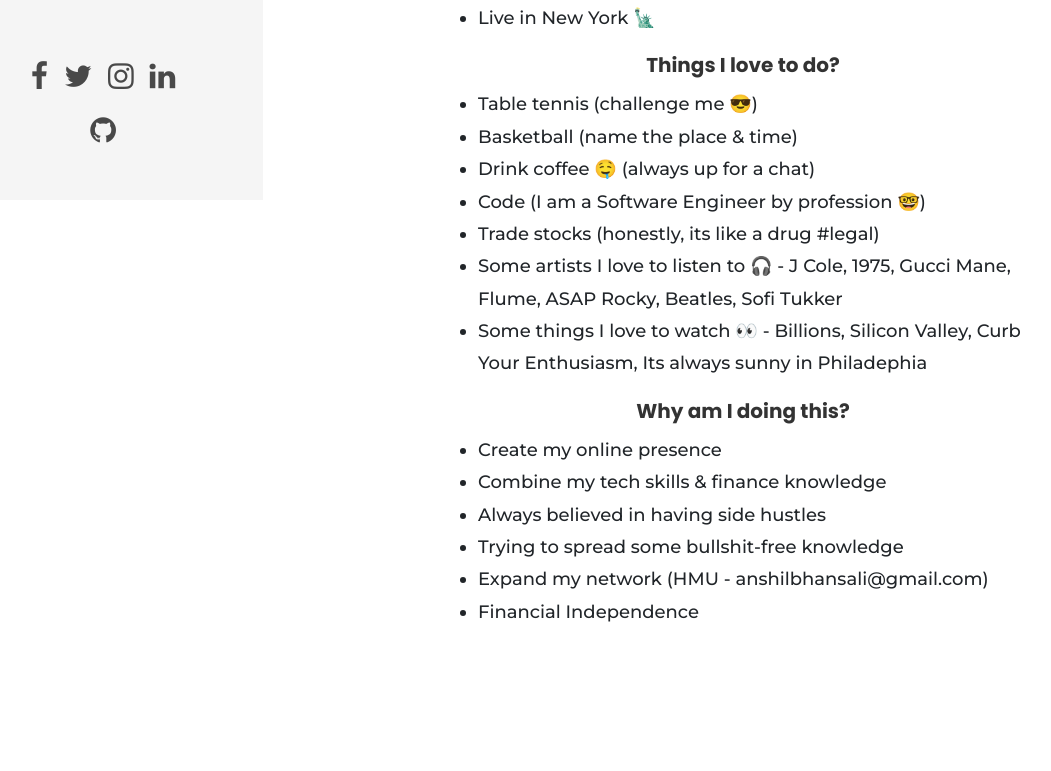
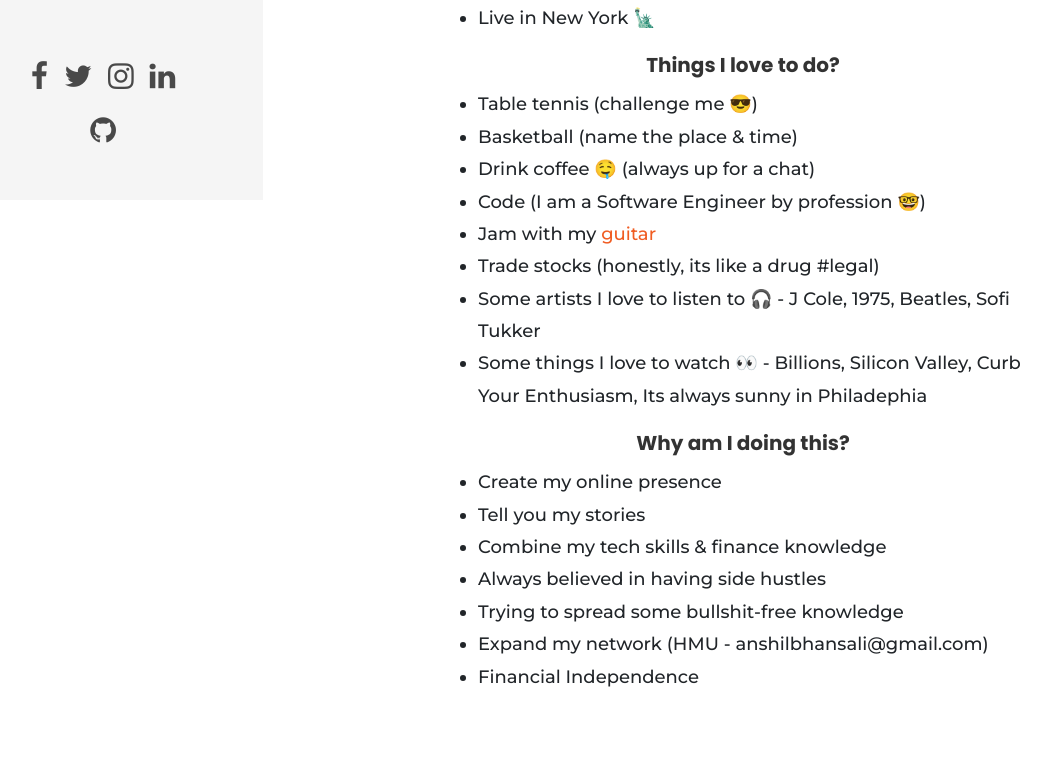
Before and after one commit to anshilbhansali/mywebsite, a Flask app: template templates/about.html in a window 1280 px wide. Shown: the part 600-1371 px from the top of the page, without its empty margins (57-1108 px from the left). Before the commit the page ends 1222 px from the top, so only its background shows below. Run offline with Flask 2, Linux system fonts and the light colour scheme; the template is opened without the code that fills it, so the values that code supplies are empty; parts of the project's set-up code (start-up, migrations or seed data) failed here and were passed over; some libraries are stand-ins or nearby versions; some web fonts are replaced.

Commit message:
updates to about page

```diff
--- a/templates/about.html
+++ b/templates/about.html
@@ -68,14 +68,16 @@
                 <li>Basketball (name the place & time)</li>
                 <li>Drink coffee &#129316 (always up for a chat)</li>
                 <li>Code (I am a Software Engineer by profession &#129299)</li>
+                <li>Jam with my <a href="https://timesofindia.indiatimes.com/entertainment/hindi/music/news/Let-me-music-play/articleshow/7047928.cms">guitar</a> </li>
                 <li>Trade stocks (honestly, its like a drug #legal)</li>
-                <li>Some artists I love to listen to 🎧 - J Cole, 1975, Gucci Mane, Flume, ASAP Rocky, Beatles, Sofi Tukker</li>
+                <li>Some artists I love to listen to 🎧 - J Cole, 1975, Beatles, Sofi Tukker</li>
                 <li>Some things I love to watch 👀 - Billions, Silicon Valley, Curb Your Enthusiasm, Its always sunny in Philadephia</li>
               </ul>
 
               <h5><b>Why am I doing this?</b></h5>
               <ul style="text-align: left">
                 <li>Create my online presence</li>
+                <li>Tell you my stories</li>
                 <li>Combine my tech skills & finance knowledge</li>
                 <li>Always believed in having side hustles</li>
                 <li>Trying to spread some bullshit-free knowledge</li>
```
Also changed, not shown: 1 other file.
